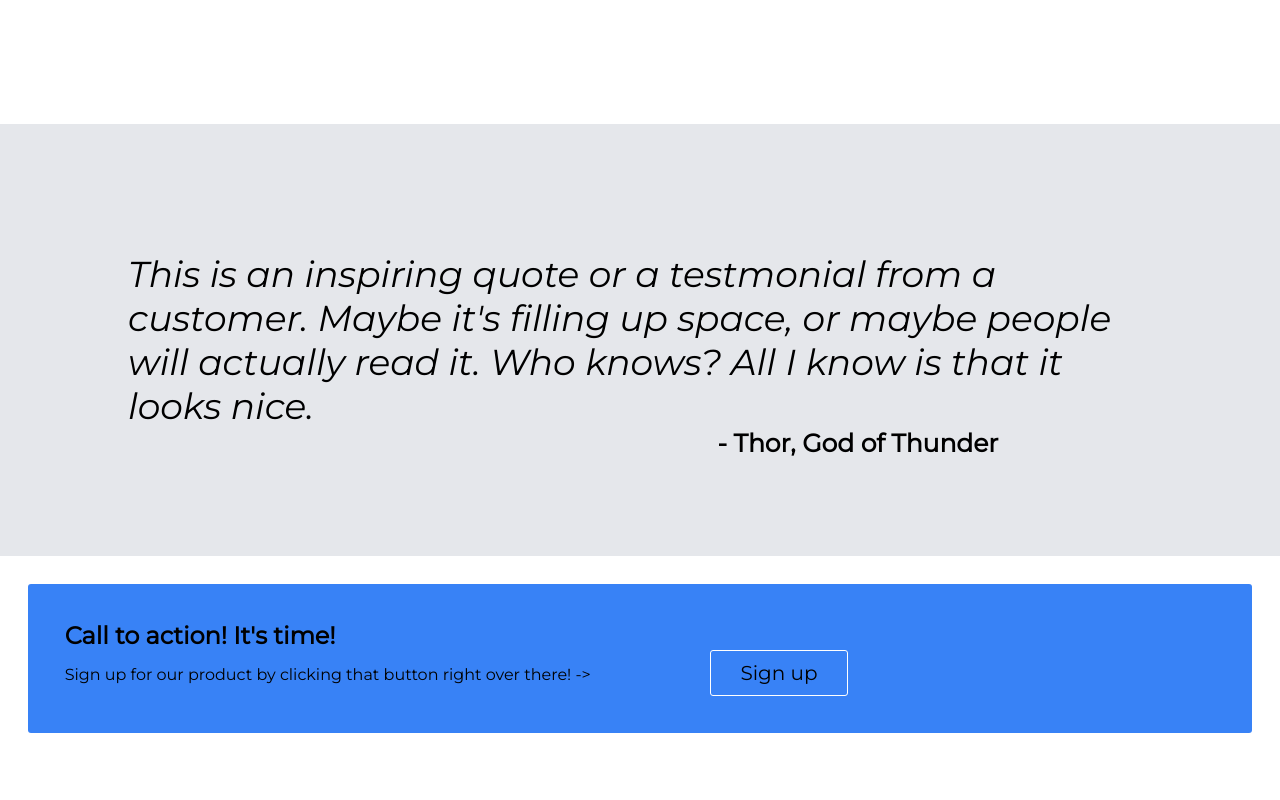
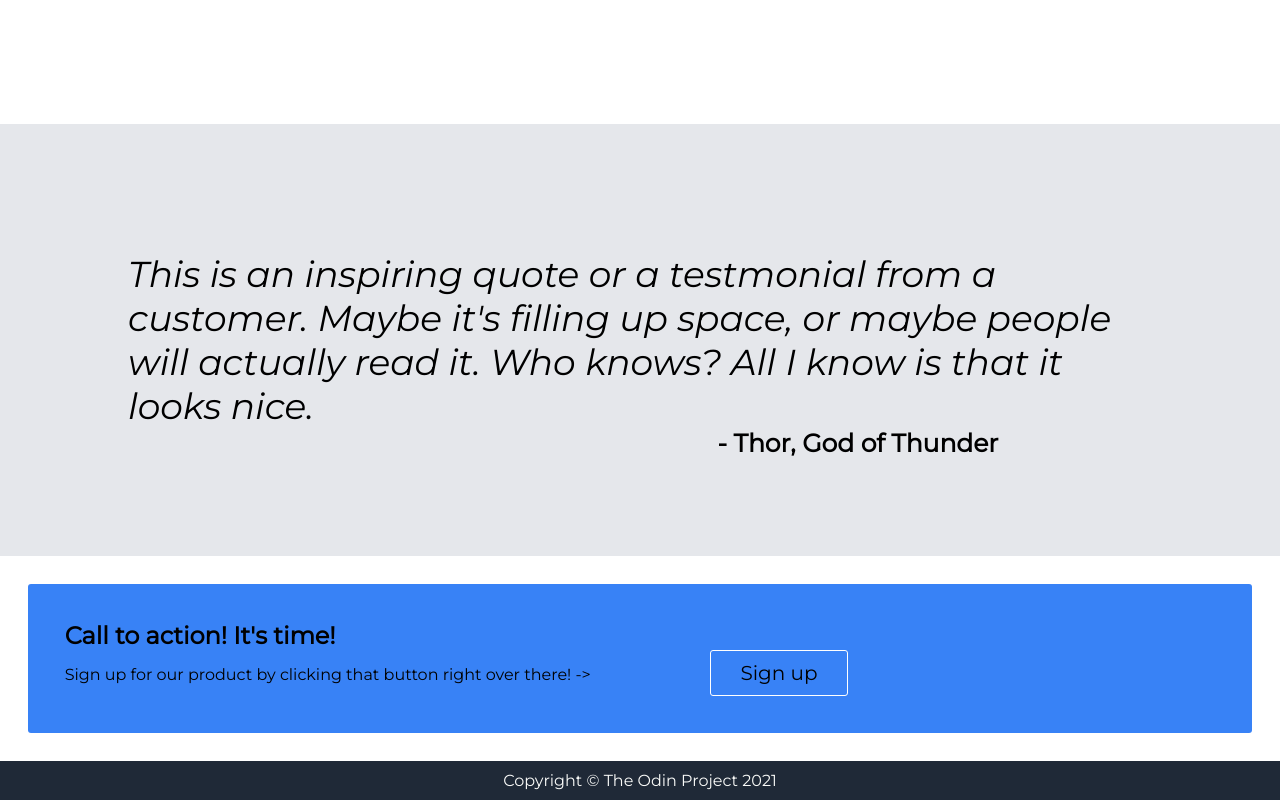
Before and after one commit to cyblcode/landing-page, a plain HTML site: page index.html in a window 1280 px wide. Shown: the part 1082-1882 px from the top of the page. Before the commit the page ends 1843 px from the top, so only its background shows below. Drawn offline with Linux system fonts and the light colour scheme.

Commit message:
the project has been completed!!

```diff
--- a/index.html
+++ b/index.html
@@ -68,5 +68,6 @@
         </div>
     </div>
 </section>
+<footer>Copyright © The Odin Project 2021</footer>
 </body>
 </html>
--- a/style.css
+++ b/style.css
@@ -153,3 +153,12 @@ figcaption {
     padding: 10px;
     margin-left: 10%;
 }
+
+/* footer */
+
+footer {
+    text-align: center;
+    background-color: #1F2937;
+    padding: 10px 15px 10px 15px;
+    color: #F9FAF8;
+}
```
